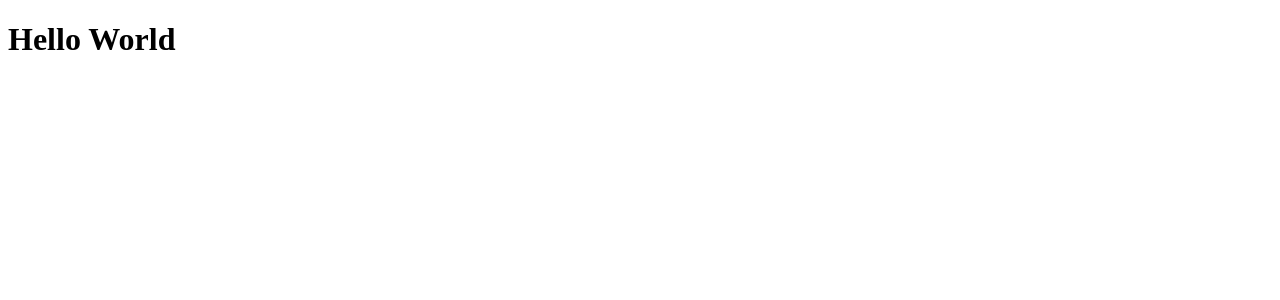
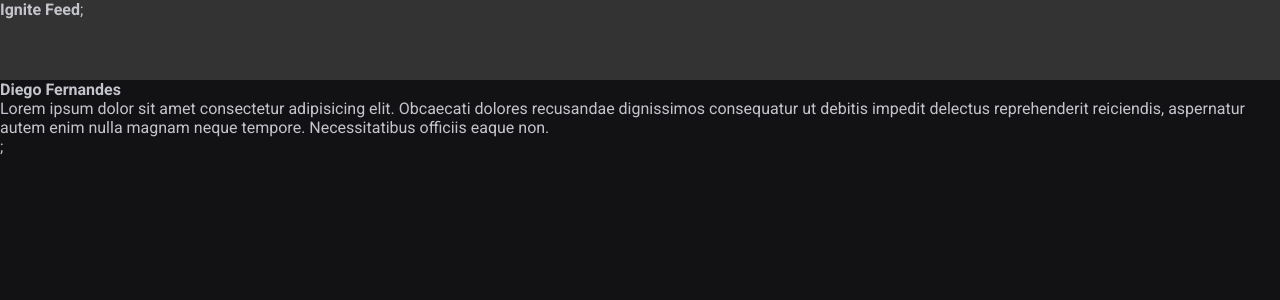
Before and after one commit to Savio-Anjos/Ignite-Feed, a React (Vite) app: page / in a window 1280 px wide. Shown: the top 300 px of the page. Built offline with nearby package versions, Linux system fonts and the light colour scheme.

Commit message:
:lipstick: feat: Configurando estilos globais

```diff
--- a/index.html
+++ b/index.html
@@ -2,8 +2,16 @@
 <html lang="en">
   <head>
     <meta charset="UTF-8" />
+
+    <link rel="preconnect" href="https://fonts.googleapis.com" />
+    <link rel="preconnect" href="https://fonts.gstatic.com" crossorigin />
     <link rel="icon" type="image/svg+xml" href="/vite.svg" />
     <meta name="viewport" content="width=device-width, initial-scale=1.0" />
+
+    <link
+      href="https://fonts.googleapis.com/css2?family=Roboto:wght@400;700&display=swap"
+      rel="stylesheet"
+    />
     <title>Vite + React</title>
   </head>
   <body>
--- a/src/App.jsx
+++ b/src/App.jsx
@@ -1,11 +1,15 @@
-function App() {
+import { Post } from "./Post";
+import { Header } from "./components/Header";
+import "./global.css";
+
+export function App() {
   return (
-    <>
-      <div>
-        <h1>Hello World</h1>
-      </div>
-    </>
+    <div>
+      <Header />
+      <Post
+        author="Diego Fernandes"
+        content="Lorem ipsum dolor sit amet consectetur adipisicing elit. Obcaecati dolores recusandae dignissimos consequatur ut debitis impedit delectus reprehenderit reiciendis, aspernatur autem enim nulla magnam neque tempore. Necessitatibus officiis eaque non."
+      />
+    </div>
   );
 }
-
-export default App;
--- /dev/null
+++ b/src/Post.jsx
@@ -0,0 +1,8 @@
+export function Post(props) {
+  return (
+    <div>
+      <strong>{props.author}</strong>
+      <p>{props.content}</p>;
+    </div>
+  );
+}
--- /dev/null
+++ b/src/components/Header.jsx
@@ -0,0 +1,8 @@
+import styles from "./Header.module.css";
+export function Header() {
+  return (
+    <header className={styles.header}>
+      <strong>Ignite Feed</strong>;
+    </header>
+  );
+}
--- /dev/null
+++ b/src/components/Header.module.css
@@ -0,0 +1,4 @@
+.header {
+  background: #333;
+  height: 80px;
+}
--- /dev/null
+++ b/src/global.css
@@ -0,0 +1,33 @@
+:root {
+  --white: #ffffff;
+  --gray-100: #e1e1e6;
+  --gray-300: #c4c4cc;
+  --gray-400: #8d8d99;
+  --gray-600: #323238;
+  --gray-700: #29292e;
+  --gray-800: #202024;
+  --gray-900: #121214;
+
+  --green-500: #00875f;
+}
+
+* {
+  margin: 0;
+  padding: 0;
+  box-sizing: border-box;
+}
+
+body {
+  background: var(--gray-900);
+  color: var(--gray-300);
+  -webkit-font-smoothing: antialiased;
+}
+
+body,
+input,
+textarea,
+button {
+  font-family: "Roboto", sans-serif;
+  font-weight: 400;
+  font-size: 1rem;
+}
```
Also changed, not shown: src/main.jsx (+6 -7 lines).
